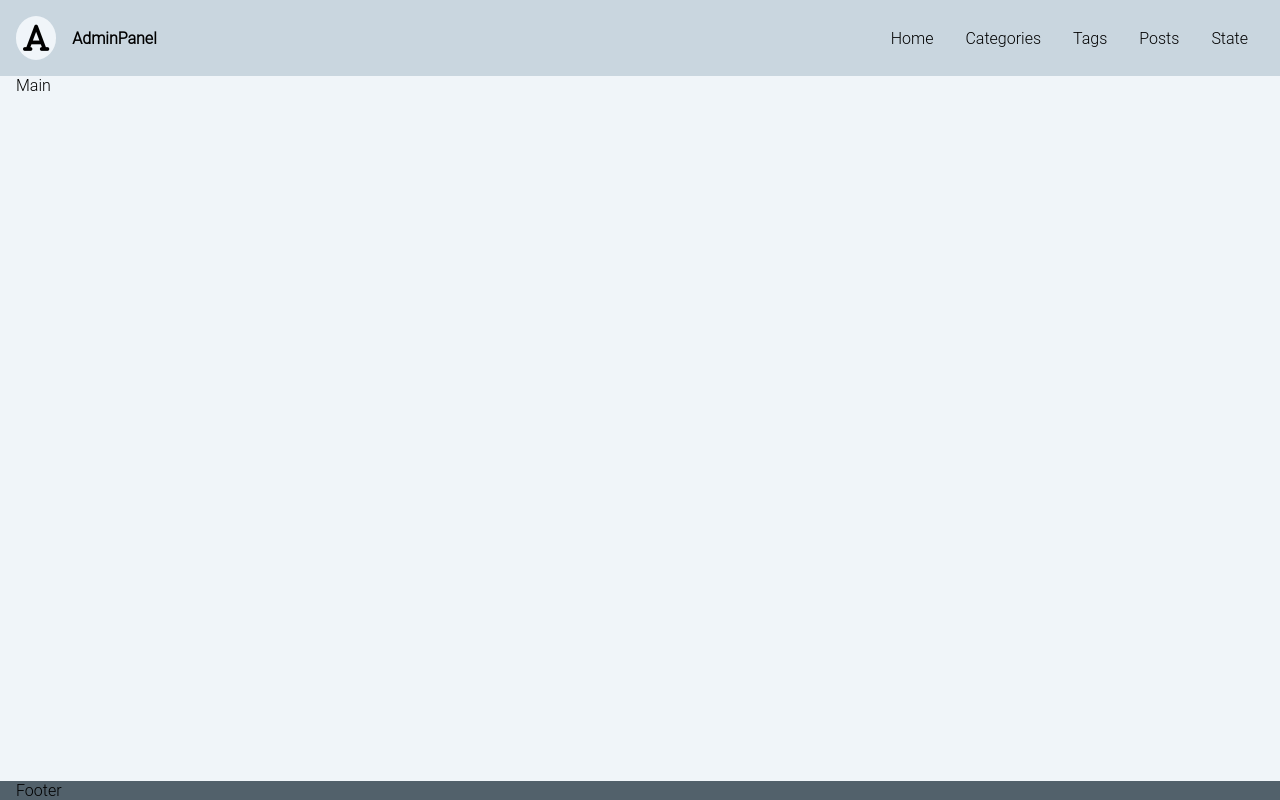
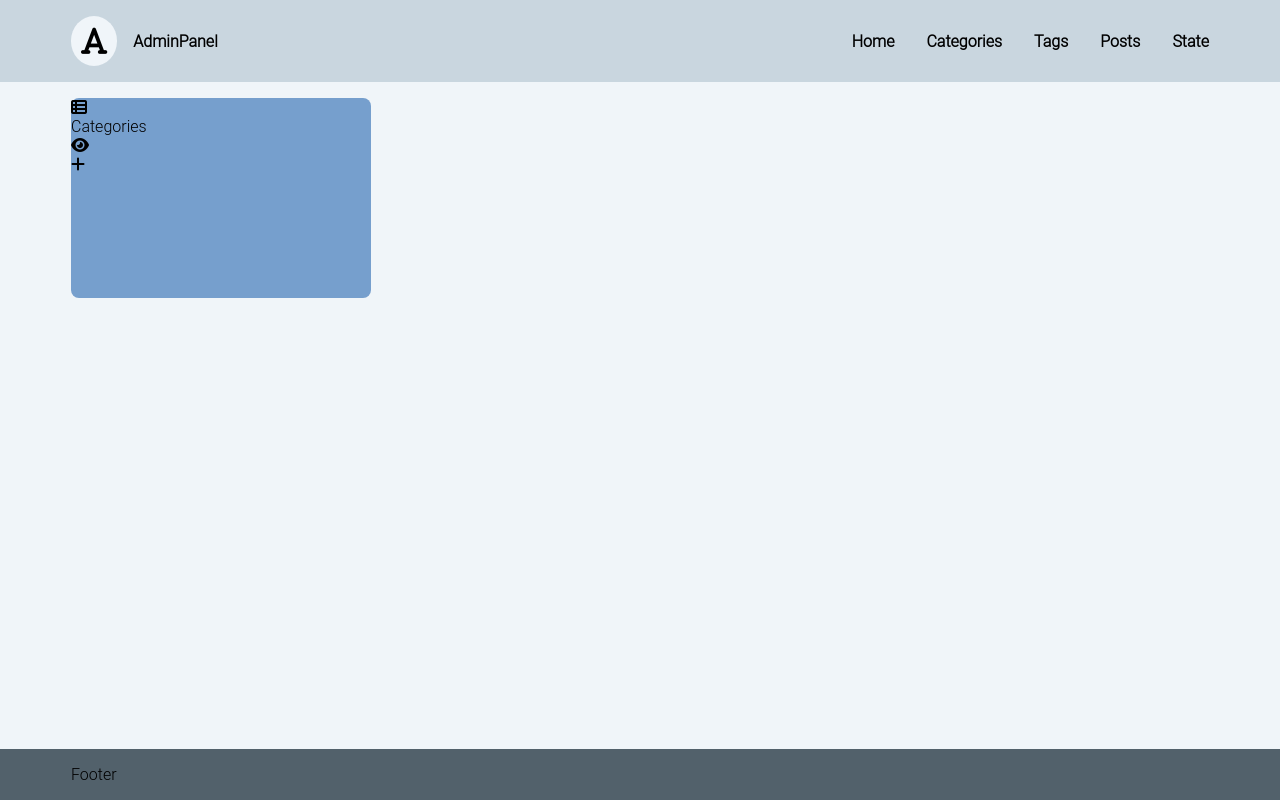
Before and after one commit to ostenbaken87/AdminPanel, a website: page index.html in a window 1280 px wide. Drawn offline with Linux system fonts and the light colour scheme.

Commit message:
image and main

```diff
--- a/css/particles/core.css
+++ b/css/particles/core.css
@@ -14,9 +14,6 @@ html, body {
 
 body {
     background: #F0F5F9;
-    min-height: 100vh;
-    display: grid;
-    grid-template-rows: auto 1fr auto;
 }
 
 ol, ul {
@@ -31,5 +28,13 @@ a {
 }
 
 .wrapper {
-    padding: 0 16px;
+    min-height: 100vh;
+    display: grid;
+    grid-template-rows: auto 1fr auto;
+
 }
+
+.wrapper_content {
+    max-width: 1170px;
+    margin: 0 auto;
+}
--- a/css/particles/footer.css
+++ b/css/particles/footer.css
@@ -1,3 +1,7 @@
-footer {
+.footer {
     background-color: #52616B;
 }
+
+.footer_content {
+    padding: 16px 16px;
+}
--- a/css/particles/header.css
+++ b/css/particles/header.css
@@ -12,12 +12,13 @@ header {
 .header_navbar_logo {
     display: flex;
     align-items: center;
+    padding-left: 16px;
 }
 
 .header_navbar_logo_icon {
     border-radius: 100%;
     background-color: #F0F5F9;
-    padding: 7px;
+    padding: 10px;
 }
 
 .header_navbar_logo_icon i{
@@ -35,6 +36,7 @@ header {
 
 .header_navbar_links_link {
     padding: 0 16px;
+    font-weight: bold;
 }
 
 .header_navbar_links_link a:hover {
--- a/css/particles/main.css
+++ b/css/particles/main.css
@@ -1,3 +1,17 @@
 main {
+    background-color: #F0F5F9;
+}
 
+.main_content {
+    display: flex;
+    justify-content: space-between;
+    flex-wrap: wrap;
+    padding: 16px;
 }
+
+.main_card {
+    background-color: #769FCD;
+    height: 200px;
+    width: 300px;
+    border-radius: 8px;
+}
--- a/index.html
+++ b/index.html
@@ -11,8 +11,9 @@
     <link href="https://fonts.googleapis.com/css2?family=Roboto:wght@100;300;700&display=swap" rel="stylesheet">
 </head>
 <body>
-<header class="header wrapper">
-    <div class="header_navbar">
+<div class="wrapper">
+    <header class="header">
+        <div class="header_navbar wrapper_content">
             <div class="header_navbar_logo">
                 <div class="header_navbar_logo_icon">
                     <i class="fa-solid fa-font"></i>
@@ -40,11 +41,29 @@
             </div>
         </div>
     </header>
-<main class="wrapper">
-    Main
+    <main class="main">
+        <div class="main_content wrapper_content">
+            <div class="main_card">
+                <div class="card_icon">
+                    <i class="fas fa-th-list"></i>
+                </div>
+                <div class="card_title">
+                    Categories
+                </div>
+                <div class="card_look">
+                    <i class="fas fa-eye"></i>
+                </div>
+                <div class="card_edit">
+                    <i class="fas fa-plus"></i>
+                </div>
+            </div>
+        </div>
     </main>
-<footer class="wrapper">
+    <footer class="footer">
+        <div class="footer_content wrapper_content">
             Footer
+        </div>
     </footer>
+</div>
 </body>
 </html>
```
Also changed, not shown: src/images/food01.jpg (added), src/images/food02.jpg (added), src/images/food03.jpg (added), src/images/food04.jpg (added), src/images/food05.jpg (added), src/images/food06.jpg (added), src/images/food07.jpg (added), src/images/food08.jpg (added), src/images/food09.jpg (added), src/images/food10.jpg (added). Lines whose indentation alone changed are shown as unchanged.
